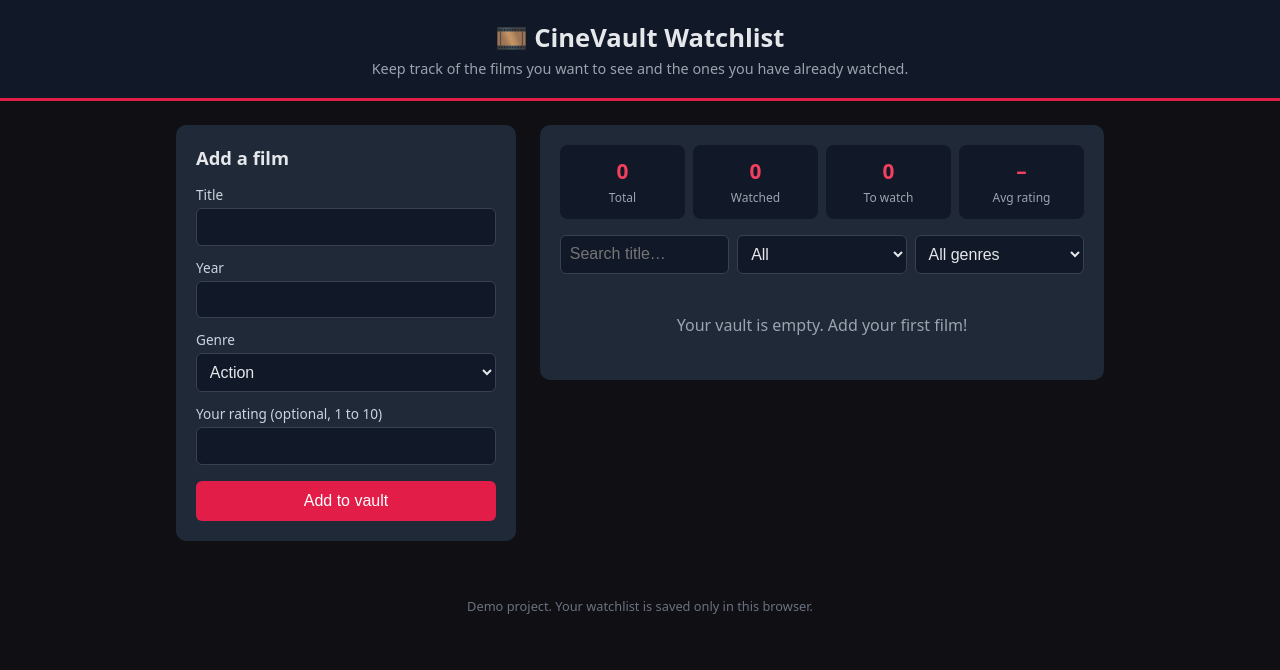
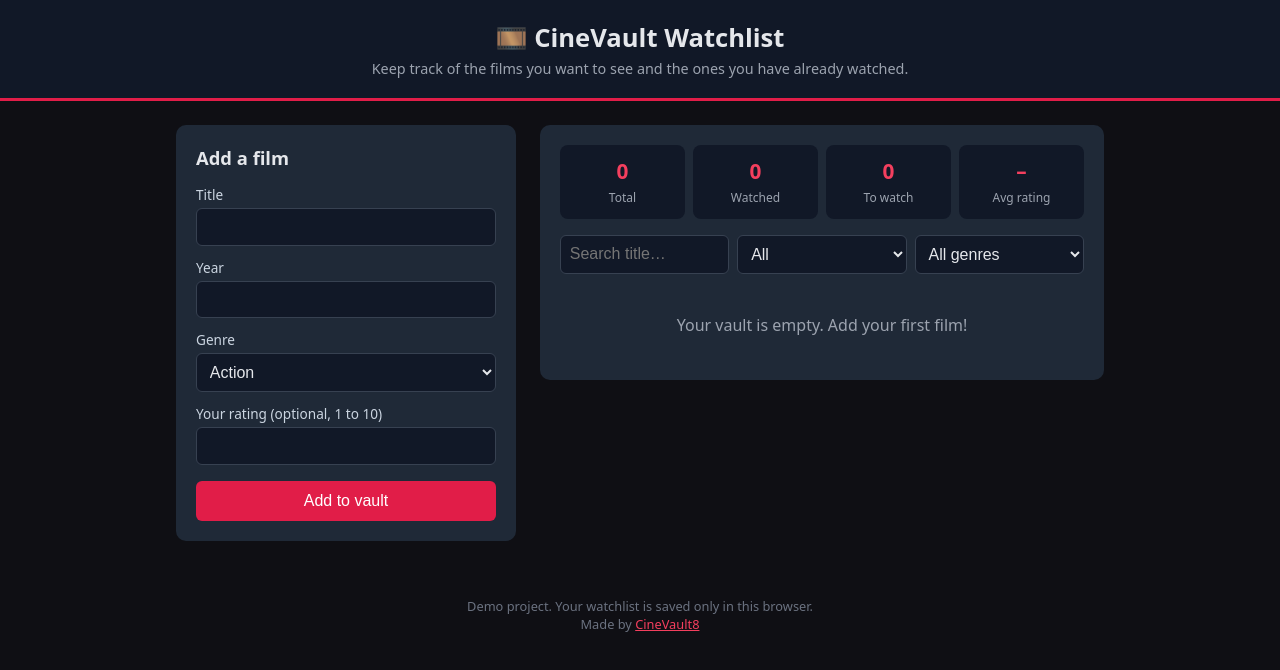
Before and after one commit to rasta212/cinevault-watchlist, a plain HTML site: page index.html in a window 1280 px wide. Drawn offline with Linux system fonts and the light colour scheme.

Commit message:
Add files via upload

```diff
--- a/index.html
+++ b/index.html
@@ -115,6 +115,7 @@
       color: #6b7280;
       padding: 2rem 1rem;
     }
+    footer a { color: #f43f5e; }
   </style>
 </head>
 <body>
@@ -167,7 +168,10 @@
     </section>
   </main>
 
-  <footer>Demo project. Your watchlist is saved only in this browser.</footer>
+  <footer>
+    Demo project. Your watchlist is saved only in this browser.<br />
+    Made by <a href="https://cinevault8.blogspot.com/" rel="noopener">CineVault8</a>
+  </footer>
 
   <script>
     const GENRES = [
```
